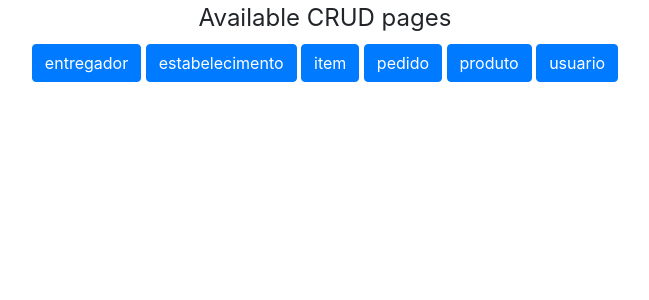
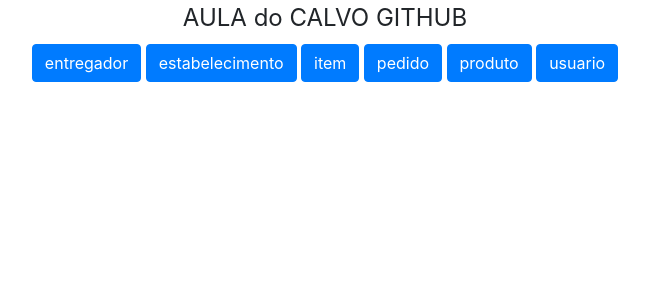
Before and after one commit to felipeosmar/senai-manutencao, a PHP site: page / in a window 1280 px wide. Shown: the top 300 px of the page, without its empty margins (315-964 px from the left). Run offline with PHP 8.4, Linux system fonts and the light colour scheme.

Commit message:
Alteração do Titulo pagina principal

```diff
--- a/index.php
+++ b/index.php
@@ -16,7 +16,7 @@
 <body>
 <fieldset>
 <center>
-<legend>Available CRUD pages</legend>
+<legend>AULA do CALVO GITHUB</legend>
 <div class="form-group">
     <a href="entregador-index.php" class="btn btn-primary" role="button">entregador</a>
 
```
